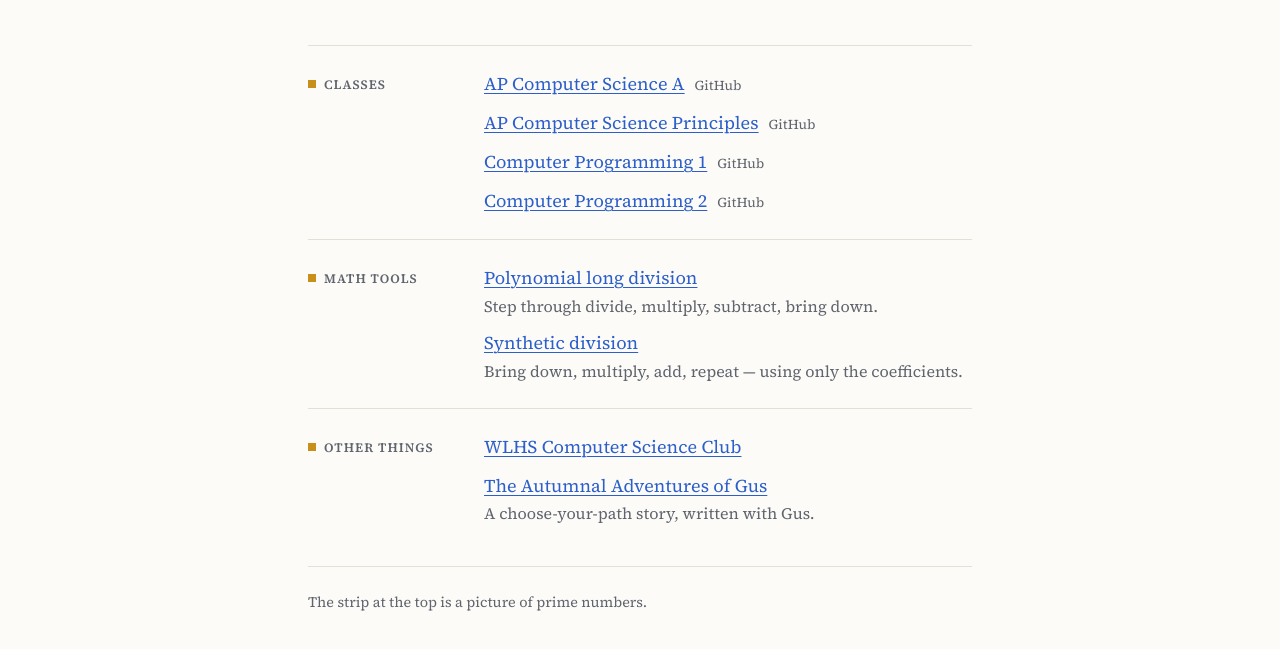
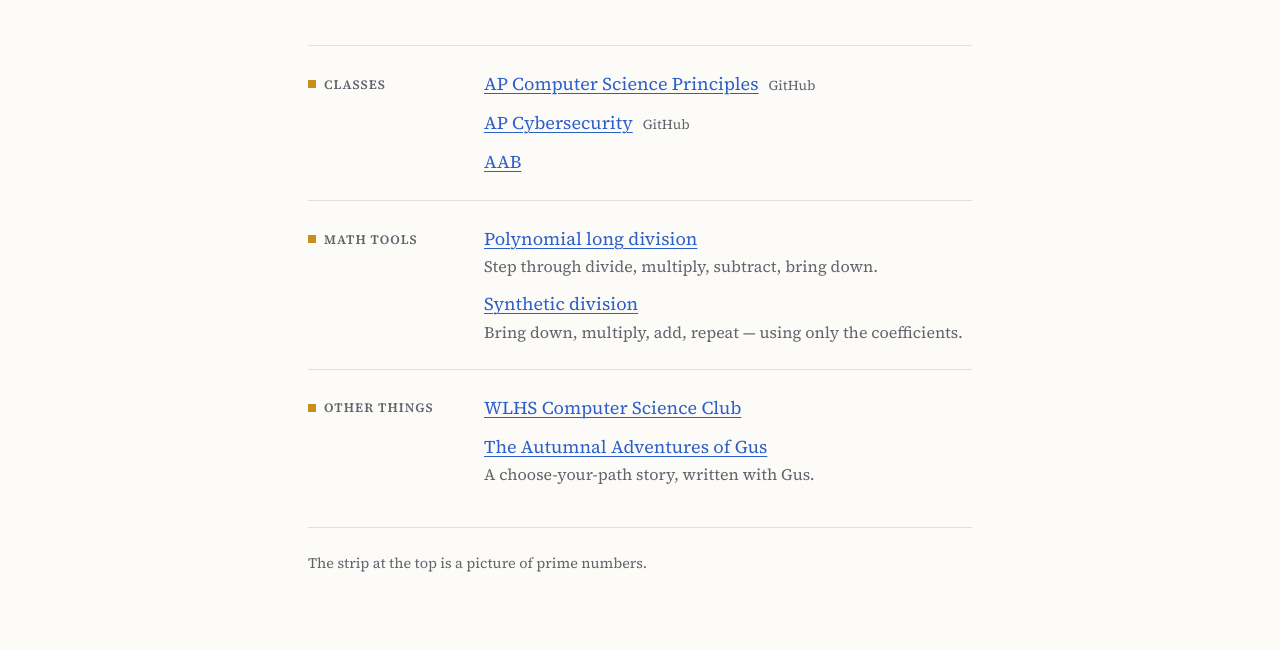
Before and after one commit to smithbwlhs/smithbwlhs.github.io, a plain HTML site: page index.html in a window 1280 px wide. Shown: the part 189-838 px from the top of the page. After the commit the page ends 811 px from the top, so only its background shows below. Drawn offline with Linux system fonts and the light colour scheme.

Commit message:
Update homepage classes for this year: AP CSP, AP Cybersecurity, AAB
Co-Authored-By: Claude Opus 5.5 <noreply@anthropic.com>

```diff
--- a/index.html
+++ b/index.html
@@ -22,10 +22,9 @@
     <section aria-labelledby="classes">
       <h2 id="classes">Classes</h2>
       <ul>
-        <li><a href="https://github.com/WLHS-APCSA">AP Computer Science A</a> <span class="where">GitHub</span></li>
         <li><a href="https://github.com/WLHS-APCSP">AP Computer Science Principles</a> <span class="where">GitHub</span></li>
-        <li><a href="https://github.com/WLHS-Computer-Programming1">Computer Programming 1</a> <span class="where">GitHub</span></li>
-        <li><a href="https://github.com/WLHS-Computer-Programming2">Computer Programming 2</a> <span class="where">GitHub</span></li>
+        <li><a href="https://github.com/WLHS-APCyber">AP Cybersecurity</a> <span class="where">GitHub</span></li>
+        <li><a href="aab/">AAB</a></li>
       </ul>
     </section>
 
```
